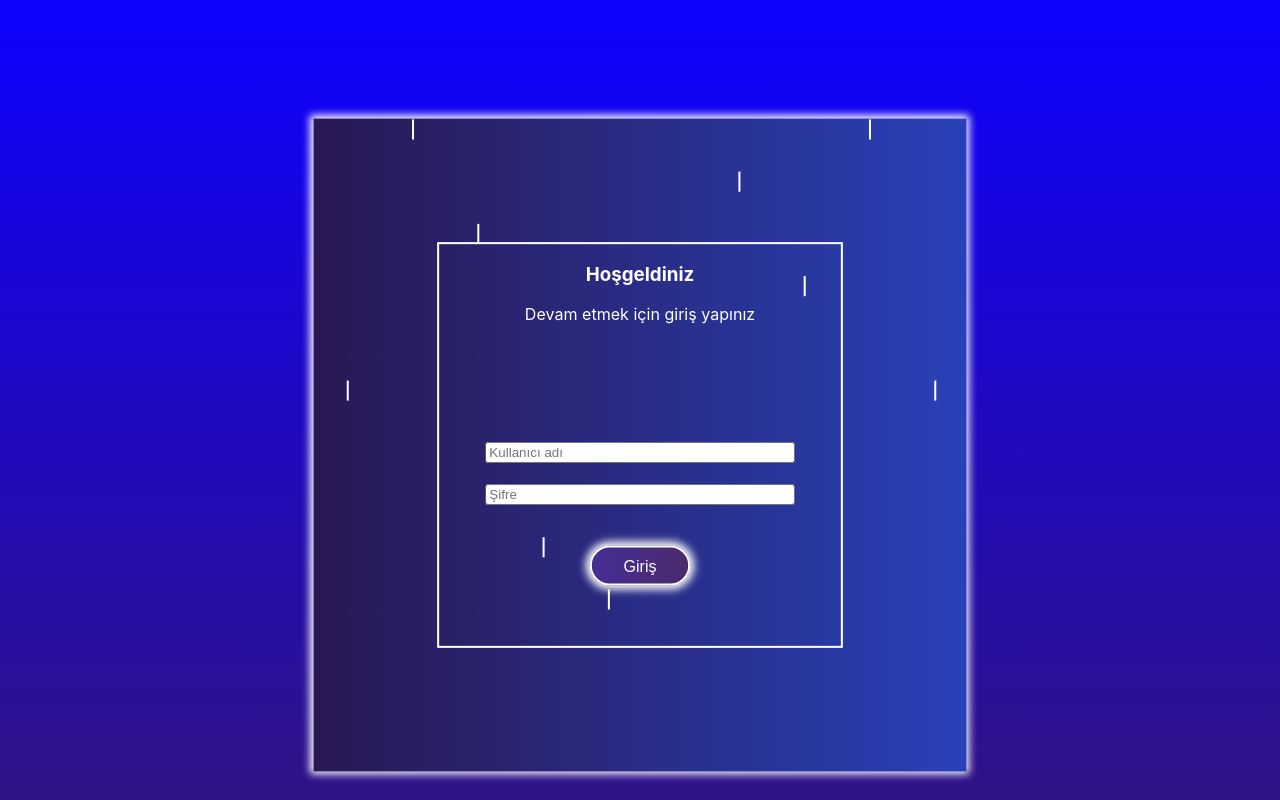
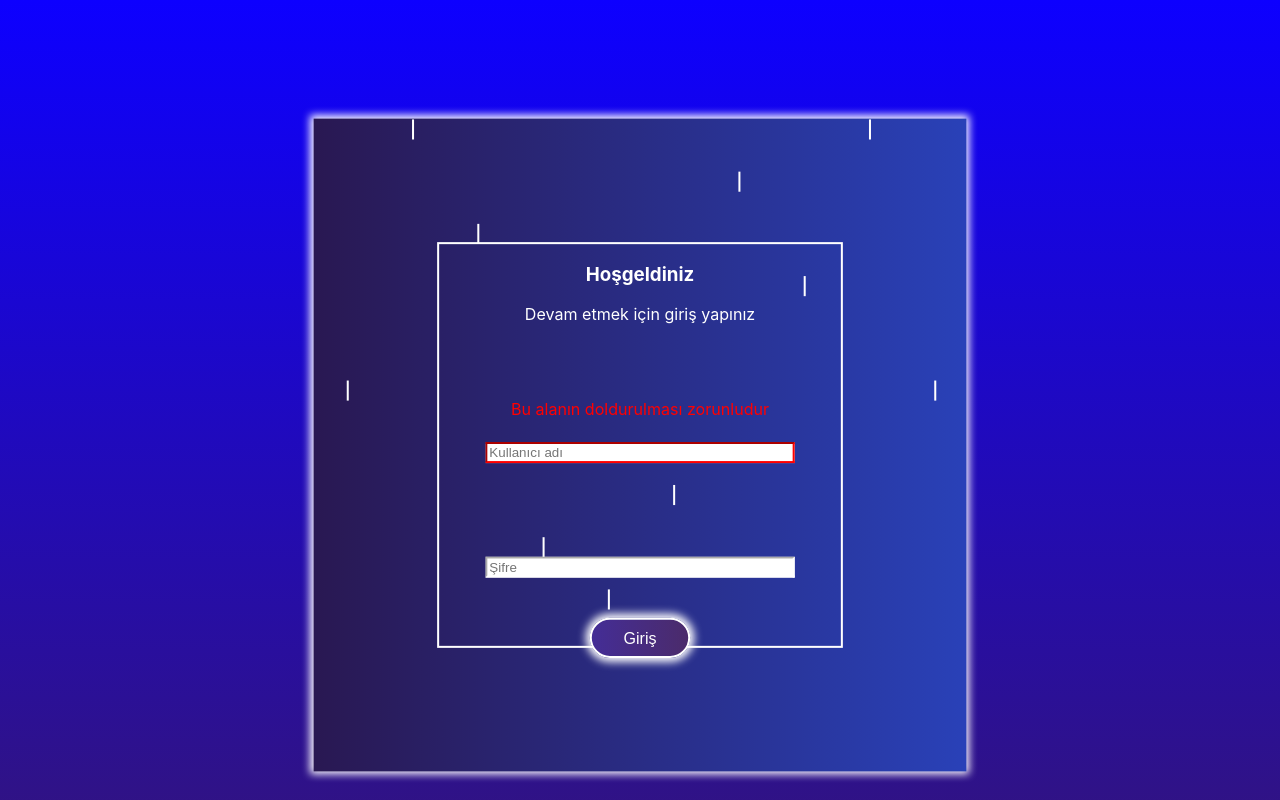
Before and after one commit to GoktugYmsk/react-redux-dynamic-challange, a React (Create React App) app: page /Login in a window 1280 px wide. Both pictures are taken after a click on the button "Giriş". Shown: the top 800 px of the page. Built offline with nearby package versions, Linux system fonts and the light colour scheme.

Commit message:
Added warning message to input

```diff
--- a/src/components/login/Login.js
+++ b/src/components/login/Login.js
@@ -17,6 +17,9 @@ function Login() {
   const open = useSelector((state) => state.loginControl.open)
   const main = useSelector((state) => state.loginControl.main);
 
+  const [usernameError, setUsernameError] = useState(false);
+  const [passwordError, setPasswordError] = useState(false);
+
   const handleLogin = () => {
     if (username === user && password === userPassword) {
       console.log('Kullanıcı kayıtlı.');
@@ -24,8 +27,11 @@ function Login() {
       dispatch(setMain(true));
     } else {
       console.log('Hatalı kullanıcı adı veya şifre');
+      setUsernameError(username !== user);
+      setPasswordError(password !== userPassword);
     }
   };
+
   if (approval && !main) {
     return null;
   }
@@ -54,15 +60,25 @@ function Login() {
         <input
           className="userInput"
           placeholder="Kullanıcı adı"
-          onChange={(e) => dispatch(setUser(e.target.value))}
+          onChange={(e) => {
+            dispatch(setUser(e.target.value));
+            setUsernameError(false);
+          }}
+          style={{ borderColor: usernameError ? 'red' : 'inherit' }}
         />
+        {usernameError && <p style={{ color: 'red' }}>Bu alanın doldurulması zorunludur</p>}
         <br />
         <input
           className="userPassword"
           type="password"
           placeholder="Şifre"
-          onChange={(e) => dispatch(setPassword(e.target.value))}
+          onChange={(e) => {
+            dispatch(setPassword(e.target.value));
+            setPasswordError(false);
+          }}
+          style={{ borderColor: passwordError ? 'red' : 'inherit' }}
         />
+        {passwordError && <p style={{ color: 'red' }}>Bu alanın doldurulması zorunludur</p>}
         <br />
         <button className="userButton" onClick={handleLogin}>
           Giriş
```
